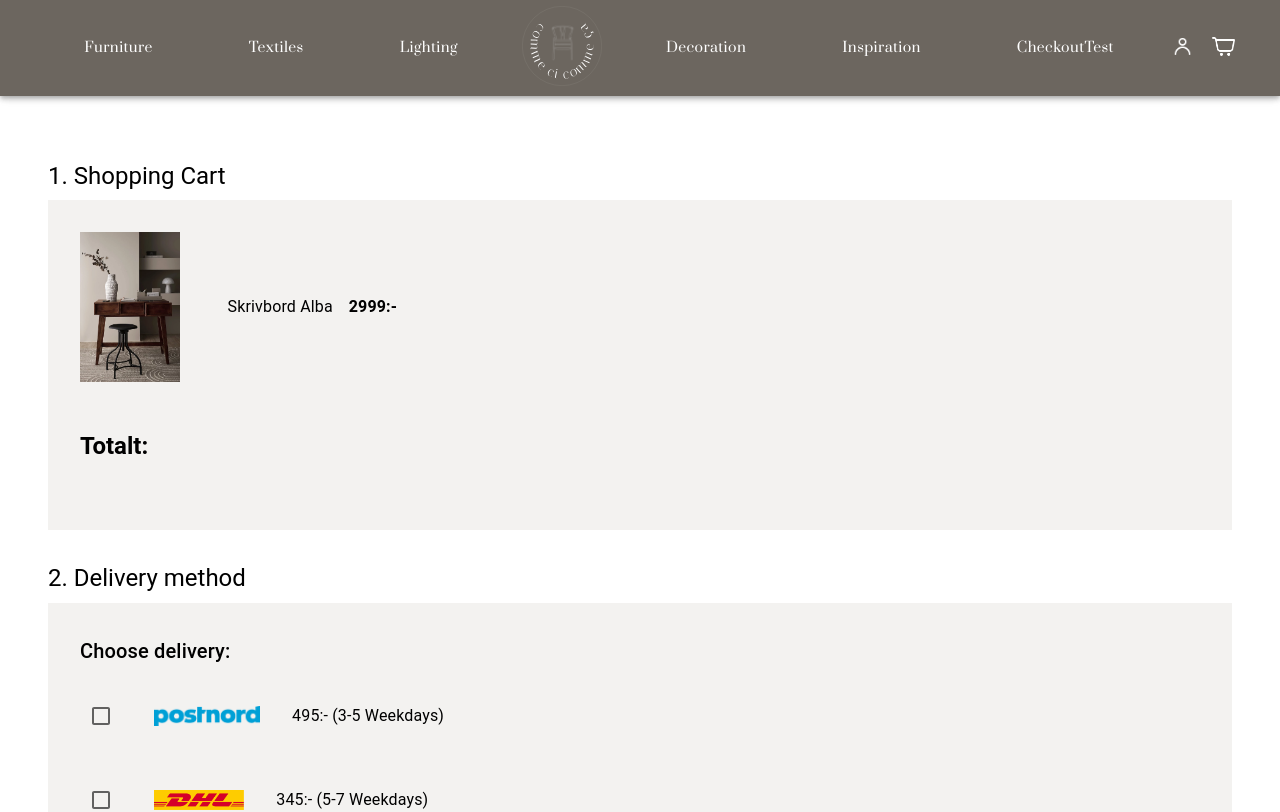
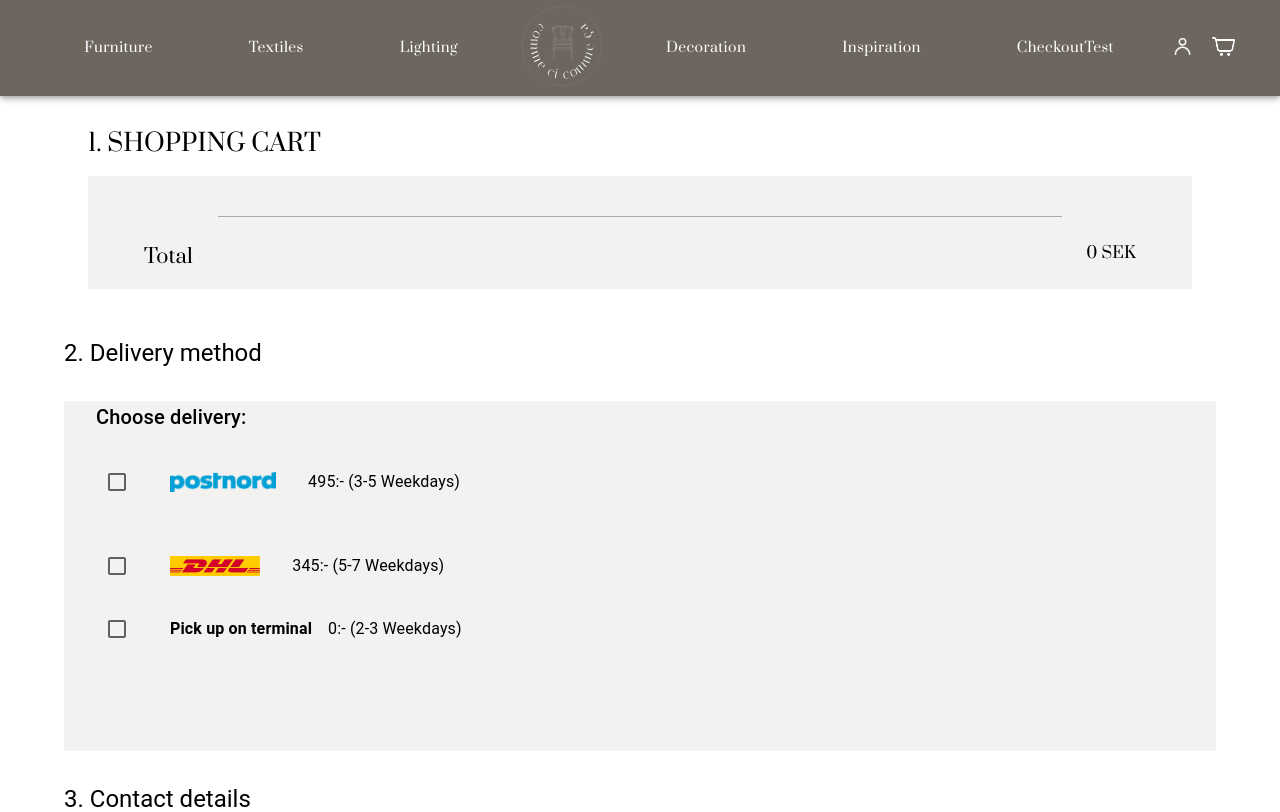
Before and after one commit to mirrenil/commeci-commeca-webbshop, a React (Create React App) app: page /checkoutpage in a window 1280 px wide. Shown: the top 812 px of the page. Built offline with nearby package versions, Linux system fonts and the light colour scheme; a web font is replaced by a local one.

Commit message:
insert shopping cart code in checkout page

```diff
--- a/src/components/CheckoutPage.tsx
+++ b/src/components/CheckoutPage.tsx
@@ -1,49 +1,20 @@
-import { Box, Button, Checkbox, TextField, Typography } from "@mui/material";
+import {
+  Box,
+  Button,
+  Checkbox,
+  Container,
+  TextField,
+  Typography,
+} from "@mui/material";
 import PostnordLogo from "../assets/images/PostnordLogo.webp";
 import DhlLogo from "../assets/images/DhlLogo.png";
 import SwishLogo from "../assets/images/SwishLogo.svg";
-import SkrivbordAlba from "../assets/images/SkrivbordAlba.webp";
+import ShoppingCart from "./ShoppingCart";
 
 function CheckoutPage() {
   return (
-    <div style={{ display: "flex", flexDirection: "column", margin: "3rem" }}>
-      <Typography variant="h5" gutterBottom style={{ marginTop: "1rem" }}>
-        1. Shopping Cart
-      </Typography>
-      <Box
-        sx={{
-          height: 330,
-          backgroundColor: "#F3F2F0",
-        }}
-      >
-        <Box
-          style={{
-            display: "flex",
-            flexDirection: "row",
-            alignItems: "center",
-          }}
-        >
-          <Box
-            component="img"
-            display="flex"
-            style={{
-              height: "150px",
-              margin: "2rem",
-              justifyContent: "center",
-            }}
-            src={SkrivbordAlba}
-          />
-          <Typography style={{ margin: "1rem" }}>Skrivbord Alba</Typography>
-          <Typography style={{ fontWeight: "bold" }}>2999:-</Typography>
-        </Box>
-        <Typography
-          style={{ fontWeight: "bold", marginLeft: "2rem", marginTop: "1rem" }}
-          variant="h5"
-        >
-          Totalt:
-        </Typography>
-      </Box>
-
+    <Container>
+      <ShoppingCart />
       <Typography variant="h5" gutterBottom style={{ marginTop: "2rem" }}>
         2. Delivery method
       </Typography>
@@ -286,7 +257,7 @@ function CheckoutPage() {
           Confirm purchase
         </Button>
       </Box>
-    </div>
+    </Container>
   );
 }
 
--- a/src/components/ShoppingCart.tsx
+++ b/src/components/ShoppingCart.tsx
@@ -1,5 +1,187 @@
+import AddIcon from "@mui/icons-material/Add";
+import ClearIcon from "@mui/icons-material/Clear";
+import RemoveIcon from "@mui/icons-material/Remove";
+import { Box, Button, ButtonGroup, Container, Typography } from "@mui/material";
+import { CSSProperties } from "react";
+import { useCart } from "../context/CartContextProvider";
+
 function ShoppingCart() {
-  return;
+  const {
+    cart,
+    sumCartAmount,
+    sumProductPrice,
+    onAddQuantity,
+    onReduceQuantity,
+    removeFromCart,
+  } = useCart();
+
+  return (
+    <Container
+      sx={{
+        padding: "1rem",
+      }}
+    >
+      <Typography
+        sx={{
+          textTransform: "uppercase",
+          fontFamily: "Prata",
+          mt: "1rem",
+          mb: "1rem",
+        }}
+        variant="h5"
+      >
+        1. Shopping Cart
+      </Typography>
+      <Container
+        sx={{
+          backgroundColor: "#F3F2F0",
+          display: "flex",
+          flexDirection: "column",
+          padding: "1rem",
+          margin: "auto",
+        }}
+      >
+        {cart.map((product) => (
+          <Box
+            sx={{
+              fontFamily: "Prata",
+              textAlign: "center",
+              display: "flex",
+              padding: ".8rem 2rem",
+            }}
+            key={product.id}
+          >
+            <img style={imageStyle} src={product.image} alt={product.title} />
+            <Box
+              key={product.id}
+              sx={{
+                width: "82%",
+                display: "flex",
+                justifyContent: "space-between",
+                margin: "auto",
+              }}
+            >
+              <Box>
+                <Typography variant="inherit" align="left" m="1rem">
+                  {product.title}
+                </Typography>
+                <ButtonGroup>
+                  <Button
+                    sx={{
+                      "&:hover": {
+                        color: "#828282",
+                        border: "none",
+                      },
+                      height: "1.5rem",
+                      width: ".5rem",
+                      border: "none",
+                      color: "black",
+                      m: "auto",
+                    }}
+                    aria-label="reduce"
+                    onClick={() => onReduceQuantity(product)}
+                  >
+                    <RemoveIcon fontSize="small" />
+                  </Button>
+                  <Typography
+                    variant="body2"
+                    sx={{ background: "white", padding: ".2rem .8rem" }}
+                  >
+                    {product.quantity}
+                  </Typography>
+                  <Button
+                    sx={{
+                      "&:hover": {
+                        color: "#828282",
+                        border: "none",
+                      },
+                      height: "1.5rem",
+                      width: ".5rem",
+                      border: "none",
+                      color: "black",
+                      m: "auto",
+                    }}
+                    aria-label="reduce"
+                    onClick={() => onAddQuantity(product)}
+                  >
+                    <AddIcon fontSize="small" />
+                  </Button>
+                </ButtonGroup>
+              </Box>
+              {/* <p style={textStyle}>Unit Price: {product.price}</p> */}
+              <Typography
+                variant="inherit"
+                sx={{
+                  display: "flex",
+                  placeItems: "center",
+                }}
+              >
+                {sumProductPrice(product)} kr
+              </Typography>
+            </Box>
+            <ClearIcon
+              fontSize="small"
+              sx={{
+                "&:hover": {
+                  color: "#828282",
+                  border: "none",
+                },
+                border: "none",
+                color: "black",
+                cursor: "pointer",
+              }}
+              onClick={() => removeFromCart(product)}
+            >
+              Delete
+            </ClearIcon>
+          </Box>
+        ))}
+        <Box
+          sx={{
+            borderTop: "1px solid #AAAAAA",
+            width: "80%",
+            margin: "1.5rem auto",
+          }}
+        ></Box>
+        <Box
+          sx={{
+            display: "flex",
+            justifyContent: "space-around",
+            m: "0rem 2rem",
+          }}
+        >
+          <Typography
+            variant="h6"
+            sx={{
+              fontFamily: "Prata",
+              width: "800px",
+              display: "flex",
+              flexDirection: "row",
+              gap: "1rem",
+            }}
+          >
+            Total
+          </Typography>
+          <Typography
+            sx={{
+              fontFamily: "Prata",
+              width: "800px",
+              display: "flex",
+              flexDirection: "row",
+              justifyContent: "flex-end",
+              gap: "1rem",
+            }}
+          >
+            {sumCartAmount()} SEK
+          </Typography>
+        </Box>
+      </Container>
+    </Container>
+  );
 }
 
+const imageStyle: CSSProperties = {
+  width: "80px",
+};
+
 export default ShoppingCart;
```
